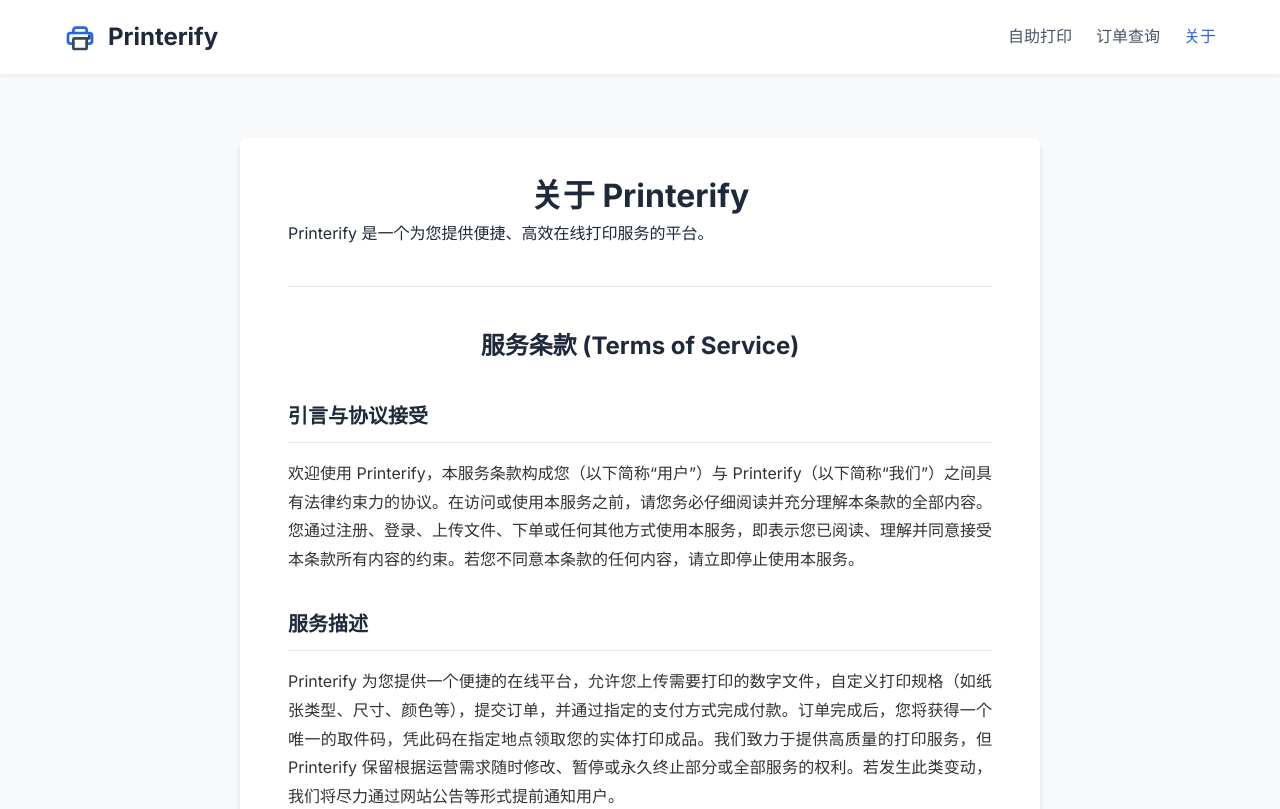
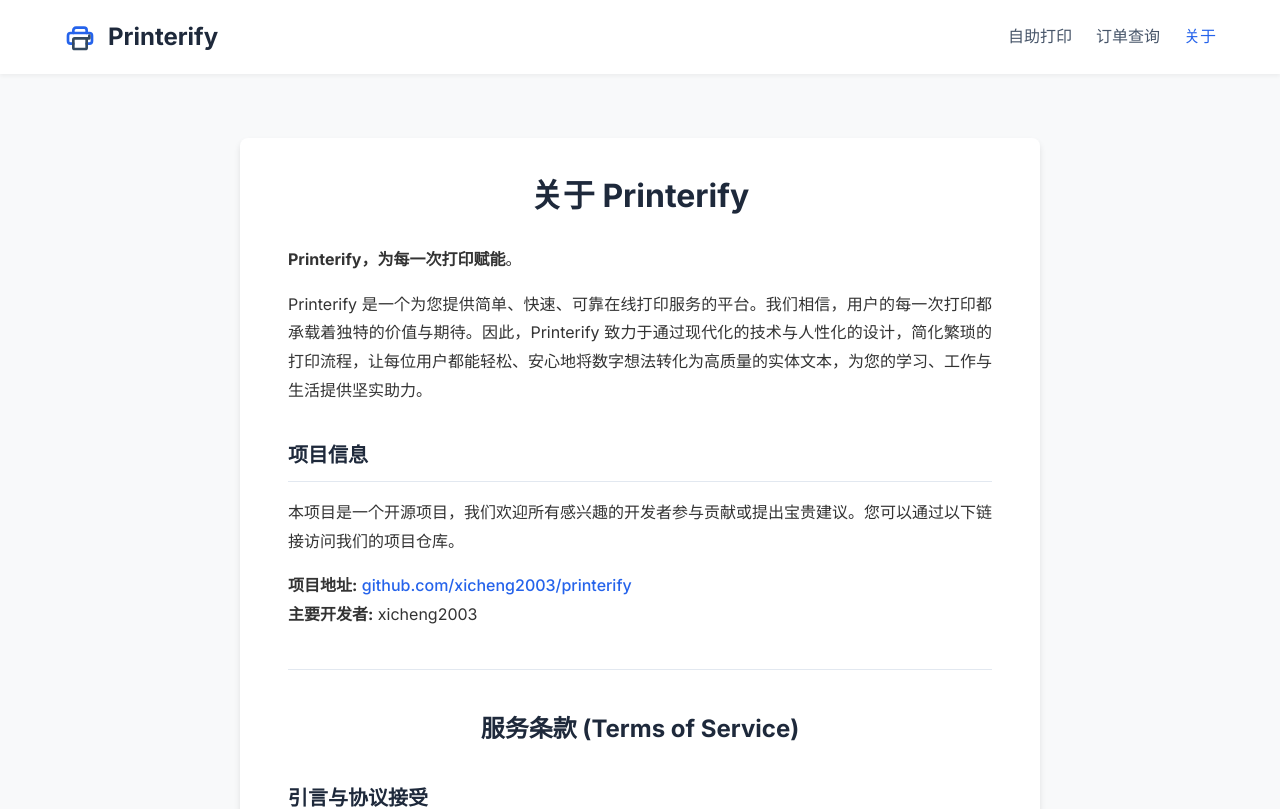
Before and after one commit to xicheng2003/Printerify, a Vue app in the folder frontend/: page /terms in a window 1280 px wide. Shown: the top 809 px of the page. Built offline with nearby package versions, Linux system fonts and the light colour scheme.

Commit message:
feat: Add privacy policy and terms of service documents with updated content and structure

```diff
--- a/frontend/src/views/HomeView.vue
+++ b/frontend/src/views/HomeView.vue
@@ -170,7 +170,7 @@
 <strong>最后更新日期：2025年7月14日</strong>
 
 <strong>引言与协议接受</strong>
-欢迎使用 Printerify（以下简称“本服务”）。本服务条款构成您（以下简称“用户”）与 Printerify（以下简称“我们”）之间具有法律约束力的协议。在访问或使用本服务之前，请您务必仔细阅读并充分理解本条款的全部内容。您通过注册、登录、上传文件、下单或任何其他方式使用本服务，即表示您已阅读、理解并同意接受本条款所有内容的约束。若您不同意本条款的任何内容，请立即停止使用本服务。
+欢迎使用 Printerify（以下简称“本服务”）。本服务条款构成您（以下简称“用户”）与 Printerify（以下简称“我们”）之间具有法律约束力的协议。在访问或使用本服务之前，请您务必仔细阅读并充分理解本条款的全部内容。您通过访问服务页面、上传文件、下单或任何其他方式使用本服务，即表示您已阅读、理解并同意接受本条款所有内容的约束。若您不同意本条款的任何内容，请立即停止使用本服务。
 
 <strong>服务描述</strong>
 Printerify 为您提供一个便捷的在线平台，允许您上传需要打印的数字文件，自定义打印规格（如纸张类型、尺寸、颜色等），提交订单，并通过指定的支付方式完成付款。订单完成后，您将获得一个唯一的取件码，凭此码在指定地点领取您的实体打印成品。我们致力于提供高质量的打印服务，但 Printerify 保留根据运营需求随时修改、暂停或永久终止部分或全部服务的权利。若发生此类变动，我们将尽力通过网站公告等形式提前通知用户。
--- a/frontend/src/views/TermsView.vue
+++ b/frontend/src/views/TermsView.vue
@@ -1,19 +1,32 @@
 <template>
   <div class="terms-page">
+
+    <!-- ========== UPDATED SECTION START ========== -->
     <h1>关于 Printerify</h1>
-    <p>Printerify 是一个为您提供便捷、高效在线打印服务的平台。</p>
+    <div class="about-section">
+      <p><strong>Printerify，为每一次打印赋能</strong>。</p>
+      <p>Printerify 是一个为您提供简单、快速、可靠在线打印服务的平台。我们相信，用户的每一次打印都承载着独特的价值与期待。因此，Printerify 致力于通过现代化的技术与人性化的设计，简化繁琐的打印流程，让每位用户都能轻松、安心地将数字想法转化为高质量的实体文本，为您的学习、工作与生活提供坚实助力。</p>
+      <h3>项目信息</h3>
+      <p>本项目是一个开源项目，我们欢迎所有感兴趣的开发者参与贡献或提出宝贵建议。您可以通过以下链接访问我们的项目仓库。</p>
+      <p>
+        <strong>项目地址:</strong> <a href="https://github.com/xicheng2003/printerify" target="_blank" rel="noopener noreferrer">github.com/xicheng2003/printerify</a><br>
+        <strong>主要开发者:</strong> xicheng2003
+      </p>
+    </div>
+    <!-- ========== UPDATED SECTION END ========== -->
+
     <hr />
 
     <h2>服务条款 (Terms of Service)</h2>
     <div class="terms-content">
       <h3>引言与协议接受</h3>
-      <p>欢迎使用 Printerify，本服务条款构成您（以下简称“用户”）与 Printerify（以下简称“我们”）之间具有法律约束力的协议。在访问或使用本服务之前，请您务必仔细阅读并充分理解本条款的全部内容。您通过注册、登录、上传文件、下单或任何其他方式使用本服务，即表示您已阅读、理解并同意接受本条款所有内容的约束。若您不同意本条款的任何内容，请立即停止使用本服务。</p>
+      <p>欢迎使用 Printerify，本服务条款构成您（以下简称“用户”）与 Printerify（以下简称“我们”）之间具有法律约束力的协议。在访问或使用本服务之前，请您务必仔细阅读并充分理解本条款的全部内容。您通过访问服务页面、上传文件、下单或任何其他方式使用本服务，即表示您已阅读、理解并同意接受本条款所有内容的约束。若您不同意本条款的任何内容，请立即停止使用本服务。</p>
 
       <h3>服务描述</h3>
       <p>Printerify 为您提供一个便捷的在线平台，允许您上传需要打印的数字文件，自定义打印规格（如纸张类型、尺寸、颜色等），提交订单，并通过指定的支付方式完成付款。订单完成后，您将获得一个唯一的取件码，凭此码在指定地点领取您的实体打印成品。我们致力于提供高质量的打印服务，但 Printerify 保留根据运营需求随时修改、暂停或永久终止部分或全部服务的权利。若发生此类变动，我们将尽力通过网站公告等形式提前通知用户。</p>
 
       <h3>用户行为与内容规范</h3>
-      <p>用户承诺在使用本服务时，将严格遵守所有适用的法律法规。您对通过本服务上传、提交或分享的所有文件、数据及信息（以下统称为“用户内容”）负有完全的法律责任。您必须保证，您所上传的用户内容拥有合法的知识产权，或已获得相关权利人的充分授权，不会侵犯任何第三方的版权、商标权、专利权、肖像权、隐私权或其他合法权益。严禁用户利用本服务上传、打印或传播任何包含非法、淫|秽色|情、暴力、恐怖、赌|博、诽谤、骚扰、种族歧视或任何其他违反法律、道德及社会公序良俗的内容。Printerify 有权单方面判断用户内容是否违反本条款，并无需通知即可拒绝打印、删除相关内容，并视情节严重程度，暂停或永久终止向该用户提供服务。</p>
+      <p>用户承诺在使用本服务时，将严格遵守所有适用的法律法规。您对通过本服务上传、提交或分享的所有文件、数据及信息（以下统称为“用户内容”）负有完全的法律责任。您必须保证，您所上传的用户内容拥有合法的知识产权，或已获得相关权利人的充分授权，不会侵犯任何第三方的版权、商标权、专利权、肖像权、隐私权或其他合法权益。严禁用户利用本服务上传、打印或传播任何包含非法、淫秽色情、暴力、恐怖、赌博、诽谤、骚扰、种族歧视或任何其他违反法律、道德及社会公序良俗的内容。Printerify 有权单方面判断用户内容是否违反本条款，并无需通知即可拒绝打印、删除相关内容，并视情节严重程度，暂停或永久终止向该用户提供服务。</p>
 
       <h3>订单、支付与交付</h3>
       <p>本服务的订单流程、具体价格计算方式以及可接受的支付渠道均以网站页面实时显示为准。您在提交订单前，请仔细核对订单详情，包括打印规格、数量和总金额。订单一旦提交，即表示您确认了订单内容。Printerify 将根据您上传的支付凭证来核实付款状态，并在确认付款后开始处理您的订单。我们会尽力确保打印质量，但由于设备、耗材及文件本身等因素，打印成品可能存在合理的色彩、尺寸误差，此不属于质量问题。若因 Printerify 的设备或操作失误导致严重的打印质量问题，我们将根据具体情况为您提供重印或退款服务。订单完成后生成的取件码是您领取打印成品的唯一凭证，请务必妥善保管，因您个人保管不善导致的任何损失，由您自行承担。</p>
@@ -31,7 +44,7 @@
       <p>我们保留根据业务发展和法律法规变化，不时修订本服务条款的权利。条款更新后，我们将在网站的显著位置发布公告，以通知用户。修订后的条款自发布之日起生效。若您在条款修订后继续使用 Printerify 的服务，即表示您已接受并同意遵守更新后的条款。</p>
 
       <h3>法律适用与争议解决</h3>
-      <p>本条款的订立、生效、解释、履行及争议解决，均适用中华人民共和国（为本模板目的，不含港澳台地区）的法律。因本条款产生的或与本条款有关的任何争议，双方应首先尝试通过友好协商解决。如果协商不成，任何一方均有权将争议提交至 Printerify 服务提供方所在地有管辖权的人民法院通过诉讼解决。</p>
+      <p>本条款的订立、生效、解释、履行及争议解决，均适用中华人民共和国（不含港澳台地区）的法律。因本条款产生的或与本条款有关的任何争议，双方应首先尝试通过友好协商解决。如果协商不成，任何一方均有权将争议提交至 Printerify 服务提供方所在地有管辖权的人民法院通过诉讼解决。</p>
     </div>
 
     <hr />
@@ -90,6 +103,34 @@
   border-radius: 8px;
   box-shadow: 0 4px 6px rgba(0, 0, 0, 0.1);
 }
+
+/* --- NEW STYLES for About Section --- */
+.about-section {
+  text-align: justify;
+  line-height: 1.8;
+  color: #333;
+}
+.about-section h3 {
+  font-size: 1.25rem;
+  color: #1e293b;
+  margin-top: 2rem;
+  margin-bottom: 1rem;
+  padding-bottom: 0.5rem;
+  border-bottom: 1px solid #e2e8f0;
+}
+.about-section p {
+  margin-bottom: 1rem;
+}
+.about-section a {
+  color: #2563eb;
+  text-decoration: none;
+  font-weight: 500;
+}
+.about-section a:hover {
+  text-decoration: underline;
+}
+/* --- END NEW STYLES --- */
+
 .terms-content {
   text-align: justify;
   line-height: 1.8;
@@ -112,6 +153,7 @@
 }
 h1 {
   font-size: 2rem;
+  margin-bottom: 1.5rem; /* Added spacing below the main title */
 }
 h2 {
   font-size: 1.5rem;
```
Also changed, not shown: 2 other files (tests, documents, lock files or other folders).
